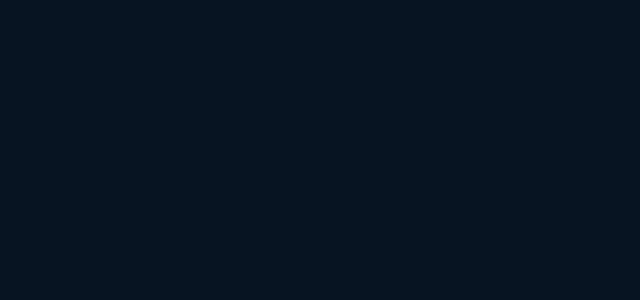
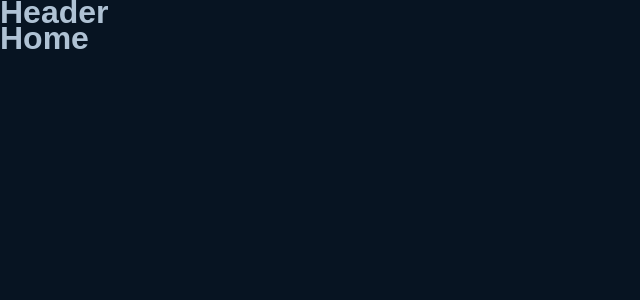
Before and after one commit to MartinGBB/simplificando, a React (Vite) app: page / in a window 1280 px wide. Shown: the top 300 px of the page, without its empty margins (0-640 px from the left). Built offline with nearby package versions, Linux system fonts and the light colour scheme.

Commit message:
fix: corrige importacao do layout

```diff
--- a/src/components/Router.tsx
+++ b/src/components/Router.tsx
@@ -1,10 +1,10 @@
 import { Routes, Route } from 'react-router-dom'
-import { LayoutContainer } from '../layouts/DefaultLayout/styles'
+import { DefaultLayout } from '../layouts/DefaultLayout'
 
 export function Router() {
   return (
     <Routes>
-      <Route path="/" element={<LayoutContainer />}>
+      <Route path="/" element={<DefaultLayout />}>
         <Route path="/" element={<h1>Home</h1>} />
       </Route>
     </Routes>
```
